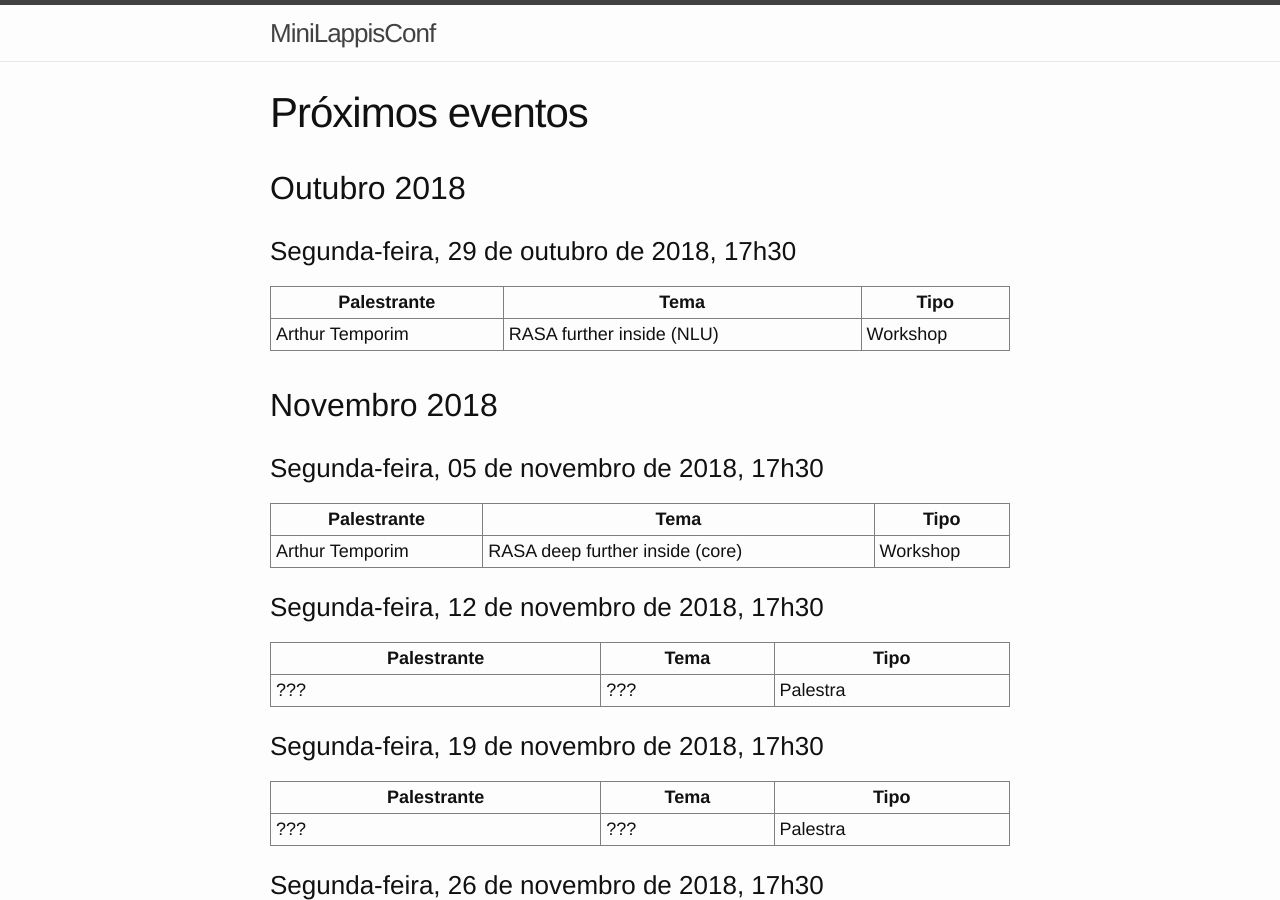
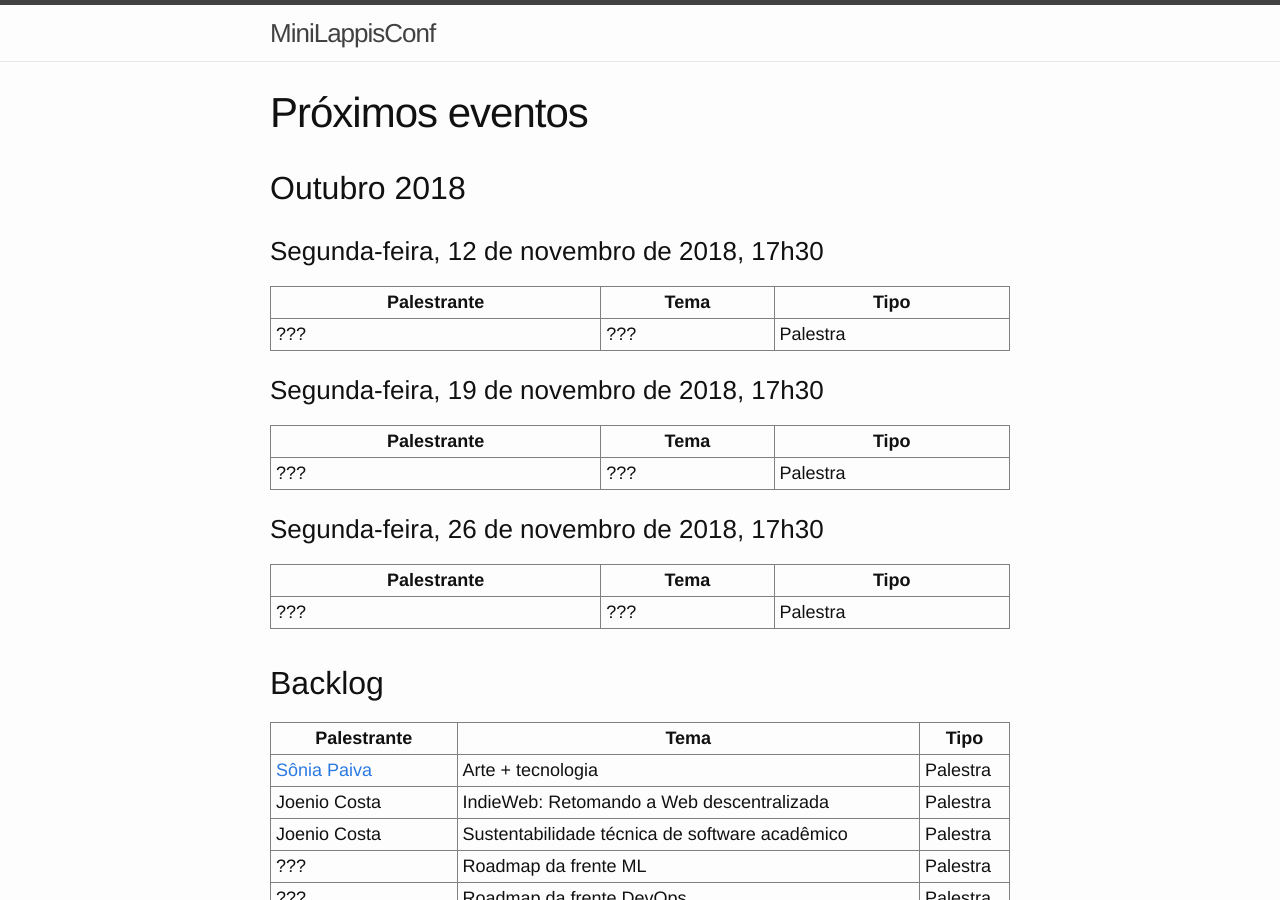
Before and after one commit to lappis-unb/MiniLappisConf, a Jekyll site: the page built from agenda.md, in a window 1280 px wide and 900 px high. Built offline with Jekyll 4.4.1, drawn with Linux system fonts in a browser that asks for light colours.

Commit message:
Update agenda.md

```diff
--- a/agenda.md
+++ b/agenda.md
@@ -3,20 +3,6 @@ title: Próximos eventos
 ---
 
 ## Outubro 2018
-
-### Segunda-feira, 29 de outubro de 2018, 17h30
-
-| Palestrante     | Tema                                            | Tipo     |
-| --------------- | ----------------------------------------------- | -------- |
-| Arthur Temporim | RASA further inside (NLU)                       | Workshop |
-
-## Novembro 2018
-
-### Segunda-feira, 05 de novembro de 2018, 17h30
-
-| Palestrante     | Tema                                            | Tipo     |
-| --------------- | ----------------------------------------------- | -------- |
-| Arthur Temporim | RASA deep further inside (core)                 | Workshop |
 
 ### Segunda-feira, 12 de novembro de 2018, 17h30
 
```
